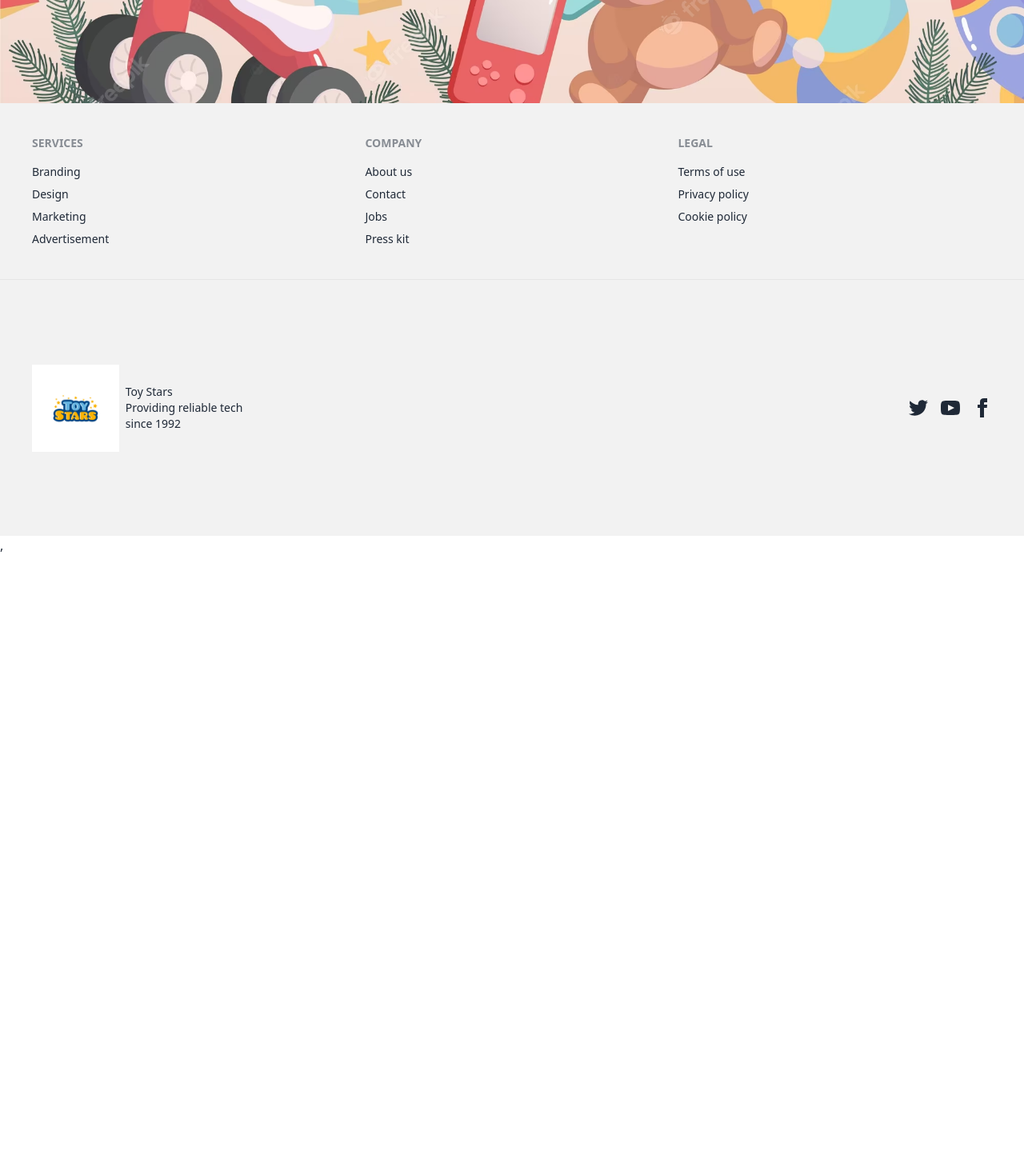
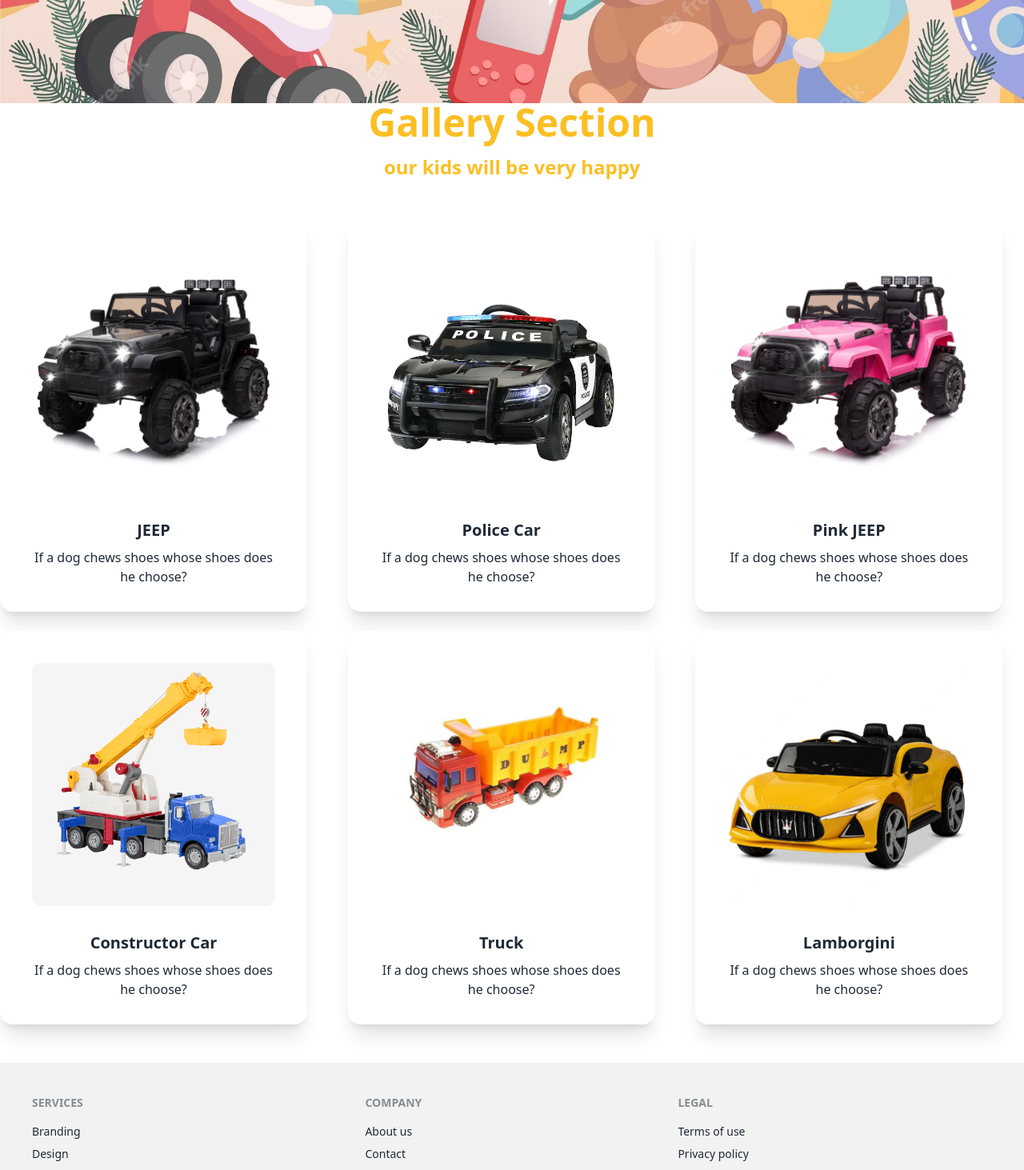
Before and after one commit to BappyMahmud02/toy-star, a React (Vite) app: page / in a window 1280 px wide. Shown: the part 900-2363 px from the top of the page at 80% size. Before the commit the page ends 1594 px from the top, so only its background shows below. Built offline with nearby package versions, Linux system fonts and the light colour scheme.

Commit message:
show some data

```diff
--- a/src/pages/Home/Home/Home.jsx
+++ b/src/pages/Home/Home/Home.jsx
@@ -1,10 +1,12 @@
 import React from 'react';
 import Banner from '../banner/Banner';
+import Gallery from '../gallery/Gallery';
 
 const Home = () => {
     return (
         <div>
             <Banner></Banner>
+            <Gallery></Gallery>
 
         </div>
     );
--- a/src/pages/Home/Home/shared/navbar/Navbar.jsx
+++ b/src/pages/Home/Home/shared/navbar/Navbar.jsx
@@ -17,7 +17,7 @@ const Navbar = () => {
                                 <Link className='text-cyan-500 font-extrabold'>All Toys</Link>
                             </li>
                             <li><Link className='text-violet-500 font-extrabold'>My Toy</Link></li>
-                            <li><Link className='text-pink-300 font-extrabold'>Add Button</Link></li>
+                            <li><Link to='addtoy' className='text-pink-300 font-extrabold'>Add Toy</Link></li>
                             <li><Link to='/blog' className='text-yellow-500 font-extraabold'>Blog</Link></li>
                         </ul>
                     </div>
@@ -31,13 +31,13 @@ const Navbar = () => {
                             <Link className='text-cyan-500 font-extrabold'>All Toys</Link>
                         </li>
                         <li><Link className='text-violet-500 font-extrabold'>My Toy</Link></li>
-                        <li><Link className='text-pink-300 font-extrabold'>Add Button</Link></li>
+                        <li><Link to='addtoy' className='text-pink-300 font-extrabold'>Add Toy</Link></li>
                         <li><Link to='/blog' className='text-yellow-500 font-extrabold'>Blog</Link></li>
                     </ul>
                 </div>
                 <div className="navbar-end gap-6">
-                    <button className="btn btn-outline btn-warning font-bold">Log In</button>
-                    <button className="btn btn-outline btn-warning font-bold">Registration</button>
+                    <Link to='login'><button className="btn btn-outline btn-warning font-bold">Log In</button></Link>
+                    <Link to='registration'><button className="btn btn-outline btn-warning font-bold">Registration</button></Link>
                 </div>
             </div>
         </div>
--- /dev/null
+++ b/src/pages/Home/gallery/Gallery.jsx
@@ -0,0 +1,82 @@
+import React from 'react';
+import logo1 from '../../../assets/picture.1.webp'
+import logo2 from '../../../assets/picture.2.webp'
+import logo3 from '../../../assets/picture.3.png'
+import logo4 from '../../../assets/picture.4.png'
+import logo5 from '../../../assets/picture.5.webp'
+import logo6 from '../../../assets/picture-6.png'
+
+const Gallery = () => {
+    return (
+        <>
+        <div>
+            <h2 className='font-extrabold text-center text-5xl text-amber-400'>Gallery Section</h2>
+            <h2 className='font-bold mt-4 text-center text-2xl text-amber-400'>our kids will be very happy</h2>
+        </div>
+        <div className='grid grid-cols-1 md:grid-cols-2 lg:grid-cols-3 md:gap-6  my-12'>
+            <div className="card w-96 bg-base-100 shadow-xl">
+                <figure className="px-10 pt-10">
+                    <img src={logo1}alt="Shoes" className="rounded-xl" />
+                </figure>
+                <div className="card-body items-center text-center">
+                    <h2 className="card-title">JEEP</h2>
+                    <p>If a dog chews shoes whose shoes does he choose?</p>
+
+                </div>
+            </div>
+            <div className="card w-96 bg-base-100 shadow-xl">
+                <figure className="px-10 pt-10">
+                    <img src={logo2}alt="Shoes" className="rounded-xl" />
+                </figure>
+                <div className="card-body items-center text-center">
+                    <h2 className="card-title">Police Car</h2>
+                    <p>If a dog chews shoes whose shoes does he choose?</p>
+
+                </div>
+            </div>
+            <div className="card w-96 bg-base-100 shadow-xl">
+                <figure className="px-10 pt-10">
+                    <img src={logo3}alt="Shoes" className="rounded-xl" />
+                </figure>
+                <div className="card-body items-center text-center">
+                    <h2 className="card-title">Pink JEEP</h2>
+                    <p>If a dog chews shoes whose shoes does he choose?</p>
+
+                </div>
+            </div>
+            <div className="card w-96 bg-base-100 shadow-xl">
+                <figure className="px-10 pt-10">
+                    <img src={logo4}alt="Shoes" className="rounded-xl" />
+                </figure>
+                <div className="card-body items-center text-center">
+                    <h2 className="card-title">Constructor Car</h2>
+                    <p>If a dog chews shoes whose shoes does he choose?</p>
+
+                </div>
+            </div>
+            <div className="card w-96 bg-base-100 shadow-xl">
+                <figure className="px-10 pt-10">
+                    <img src={logo5}alt="Shoes" className="rounded-xl" />
+                </figure>
+                <div className="card-body items-center text-center">
+                    <h2 className="card-title">Truck</h2>
+                    <p>If a dog chews shoes whose shoes does he choose?</p>
+
+                </div>
+            </div>
+            <div className="card w-96 bg-base-100 shadow-xl">
+                <figure className="px-10 pt-10">
+                    <img src={logo6}alt="Shoes" className="rounded-xl" />
+                </figure>
+                <div className="card-body items-center text-center">
+                    <h2 className="card-title">Lamborgini</h2>
+                    <p>If a dog chews shoes whose shoes does he choose?</p>
+
+                </div>
+            </div>
+        </div>
+        </>
+    );
+};
+
+export default Gallery;
--- a/src/pages/addtoy/Addtoy.jsx
+++ b/src/pages/addtoy/Addtoy.jsx
@@ -2,8 +2,75 @@ import React from 'react';
 
 const Addtoy = () => {
     return (
-        <div>
+        <div className="card-body">
+            <h2 className='text-center text-3xl font-bold'>Add Toys : </h2>
+            <form >
+                <div className='grid grid-cols-1 md:grid-cols-2 gap-6'>
+                    <div className="form-control">
+                        <label className="label">
+                            <span className="label-text">Photo Url</span>
+                        </label>
+                        <input type="text" name='photo' placeholder="photo url" className="input input-bordered" required />
+                    </div>
+                    <div className="form-control">
+                        <label className="label">
+                            <span className="label-text">Name</span>
+                        </label>
+                        <input type="text" name='name' placeholder="email" className="input input-bordered" />
+                    </div>
 
+                    <div className="form-control">
+                        <label className="label">
+                            <span className="label-text">Seller Name</span>
+                        </label>
+                        <input type="text" name='sellerName' placeholder='sellerName' className="input input-bordered" />
+
+                    </div>
+                    <div className="form-control">
+                        <label className="label">
+                            <span className="label-text">Seller Email</span>
+                        </label>
+                        <input type="text" name='sellerEmail' placeholder="sellerEmail" className="input input-bordered" />
+                    </div>
+                    <div className='form-control'>
+                        <label for="subcategory">Subcategory:</label>
+                        <select name="subcategory">
+                            <option value="">Select subcategory</option>
+                            <option value="subcategory1">Subcategory 1</option>
+                            <option value="subcategory2">Subcategory 2</option>
+                            <option value="subcategory3">Subcategory 3</option>
+
+                        </select>
+                    </div>
+                    <div className="form-control">
+                        <label className="label">
+                            <span className="label-text">Price</span>
+                        </label>
+                        <input type="text" name='price' placeholder="Price" className="input input-bordered" />
+
+                    </div>
+                    <div className="form-control">
+                        <label className="label">
+                            <span className="label-text">Rating</span>
+                        </label>
+                        <input type="text" name='raating' placeholder="Rating" className="input input-bordered" />
+
+                    </div>
+                    <div className="form-control">
+                        <label className="label">
+                            <span className="label-text">Available Quantity</span>
+                        </label>
+                        <input type="number" name='quantity' placeholder="Available Quantity" className="input input-bordered" />
+
+                    </div>
+
+
+
+                </div>
+                <div className="form-control mt-6">
+                    <input className="btn btn-warning btn-block" type="submit" value="order confirm" />
+                </div>
+            </form>
         </div>
     );
 };
--- a/src/pages/login/Login.jsx
+++ b/src/pages/login/Login.jsx
@@ -1,4 +1,5 @@
 import React from 'react';
+import { Link } from 'react-router-dom';
 
 const Login = () => {
     return (
@@ -6,12 +7,12 @@ const Login = () => {
              <div className="hero min-h-screen bg-base-200">
             <div className="hero-content flex-col lg:flex-row">
                 <div className="w-1/2 m-12">
-                    <img src={img} alt="" />
+                    <img src='' alt="" />
                 </div>
                 <div className="card flex-shrink-0 w-full max-w-sm shadow-2xl bg-base-100">
                     <div className="card-body">
                         <h1 className="text-3xl text-center font-bold">Login </h1>
-                        <form onSubmit={handleLogIn}>
+                        <form >
                             <div className="form-control">
                                 <label className="label">
                                     <span className="label-text">Email</span>
@@ -31,7 +32,7 @@ const Login = () => {
                                 <input className="btn btn-warning" type="submit" value="Login" />
                             </div>
                         </form>
-                        <p className='my-4 text-center'>New to Car Doctors <Link className='text-yellow-500 font-bold' to='/signup' >Sign Up</Link> </p>
+                        <p className='my-4 text-center'>New to Car Doctors ?<Link className='text-yellow-500 font-bold' to='/registration' >Registration</Link> </p>
                     </div>
 
                 </div>
--- a/src/pages/registration/Registration.jsx
+++ b/src/pages/registration/Registration.jsx
@@ -1,16 +1,17 @@
 import React from 'react';
+import { Link } from 'react-router-dom';
 
 const Registration = () => {
     return (
         <div className="hero min-h-screen bg-base-200">
             <div className="hero-content flex-col lg:flex-row">
                 <div className="w-1/2 m-12">
-                    <img src={img} alt="" />
+                    <img src='' alt="" />
                 </div>
                 <div className="card flex-shrink-0 w-full max-w-sm shadow-2xl bg-base-100">
                     <div className="card-body">
-                        <h1 className="text-3xl text-center font-bold">Sign Up </h1>
-                        <form onSubmit={handleSignUp}>
+                        <h1 className="text-3xl text-center font-bold">registration </h1>
+                        <form >
                             <div className="form-control">
                                 <label className="label">
                                     <span className="label-text">Name</span>
```
Also changed, not shown: src/routes/Routes.jsx (+16 -1 lines), src/assets/picture-6.png (added).
